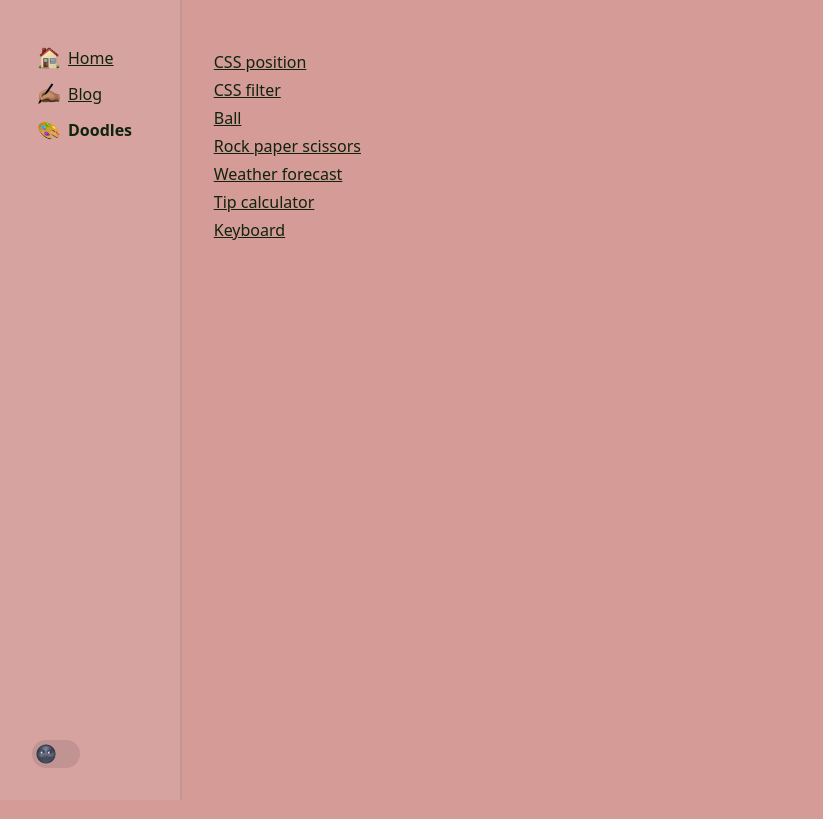
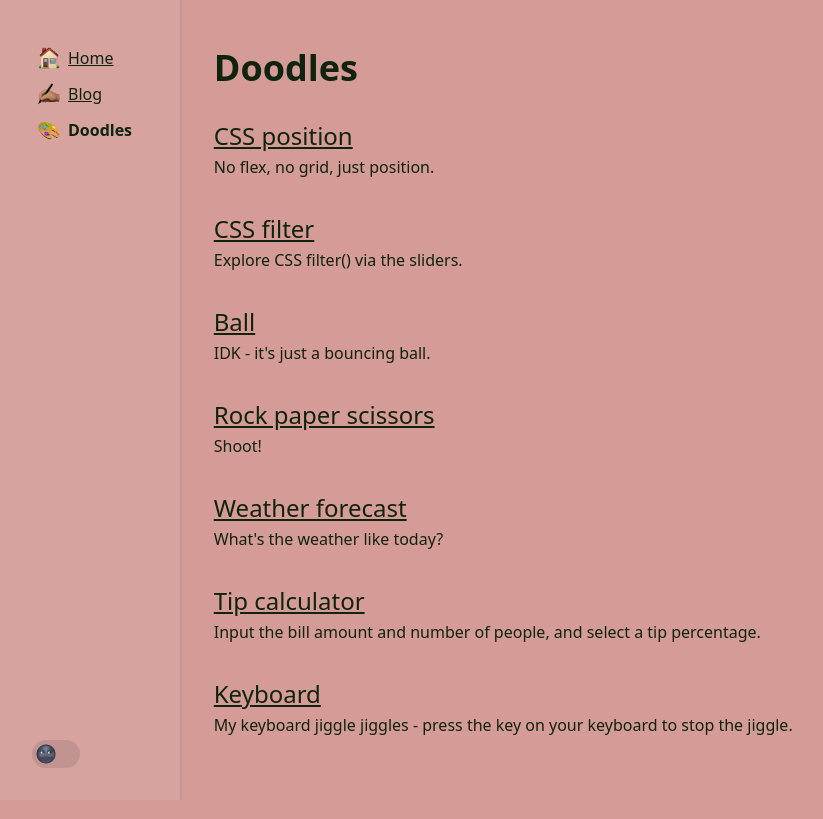
Before and after one commit to safiranugroho/safira.me, a Next.js app: page /doodles in a window 1280 px wide. Shown: the whole page, without its empty margins (0-823 px from the left). Built offline with nearby package versions, Linux system fonts and the light colour scheme.

Commit message:
add doodles list

```diff
--- a/app/doodles/page.tsx
+++ b/app/doodles/page.tsx
@@ -3,9 +3,13 @@ import { doodles } from "./_doodles";
 
 export default async function Page() {
   return (
-    <div className="flex flex-col">
+    <div className="flex flex-col md:max-w-prose">
+      <h1>Doodles</h1>
       {doodles.map((d, i) => (
-        <Link key={i} href={`/doodles/${d.slug}`}>{d.title}</Link>
+        <div key={i} className="mb-8">
+          <Link href={`/doodles/${d.slug}`} className="text-2xl">{d.title}</Link>
+          <p className="m-0">{d.description}</p>
+        </div>
       ))}
     </div>
   );
--- a/mdx/draft/rebuilding-with-nextjs.mdx
+++ b/mdx/draft/rebuilding-with-nextjs.mdx
@@ -52,14 +52,14 @@ TODO:
   - [x] Figure out how to import/set default css for doodles
   - [x] Enable HMR
   - [x] Make sure styling works with parent site
-  - [ ] DRY the process of creating web components
+  - [x] DRY the process of creating web components
   - [x] Position doodle is not working - styling is all off
-  - [ ] Doodle page layout
+  - [x] Doodle page layout
   - [ ] Separate playground styling from shared doodle styling
   - [x] Figure out how to host the doodles in the new infra (Published as npm package)
   - [ ] Fix broken elements that don't work with dark mode
   - [x] ~~Figure out Prismjs styles~~ Gave up, all code is the same color now.
-  - [ ] Doodles list
+  - [x] Doodles list
   - [ ] "This doodle is only available on desktop. Sry."
   - [ ] Redirect doodles.safira.me to safira.me/doodles
 - [ ] Redirect old paths of blog posts to new paths
```
